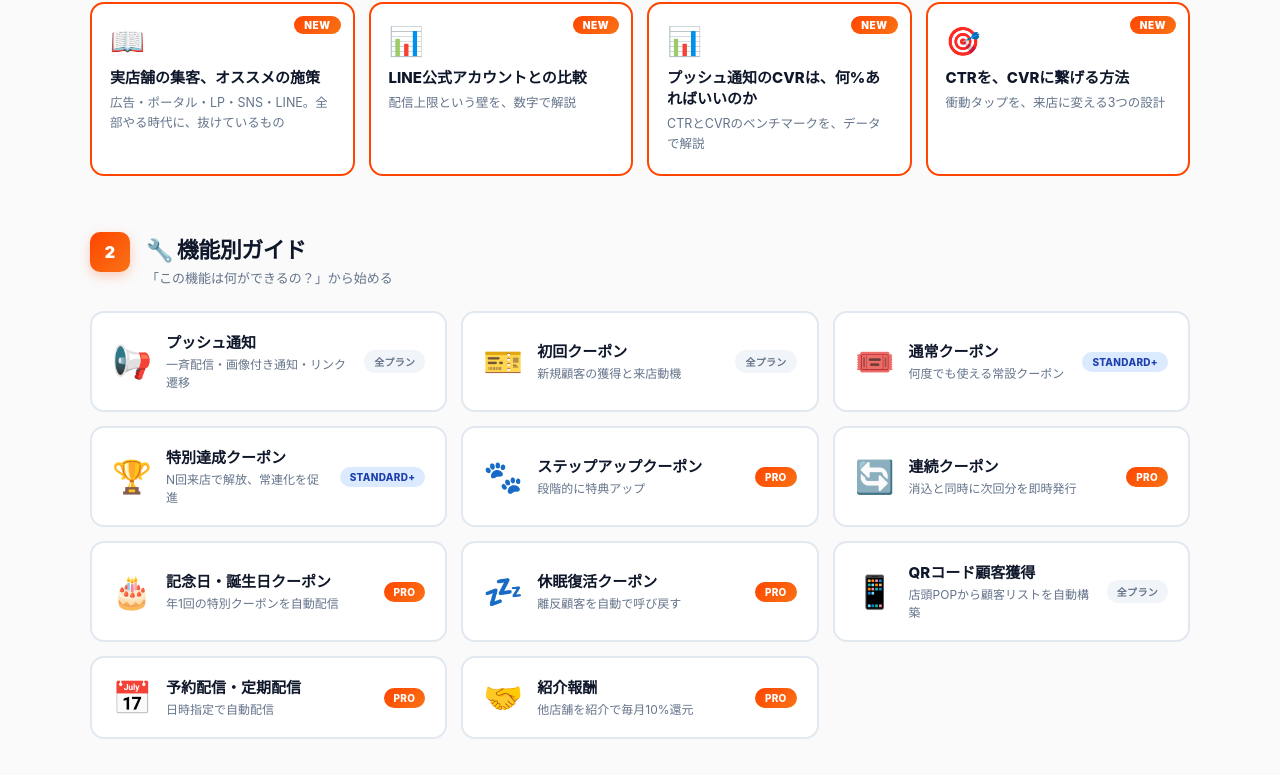
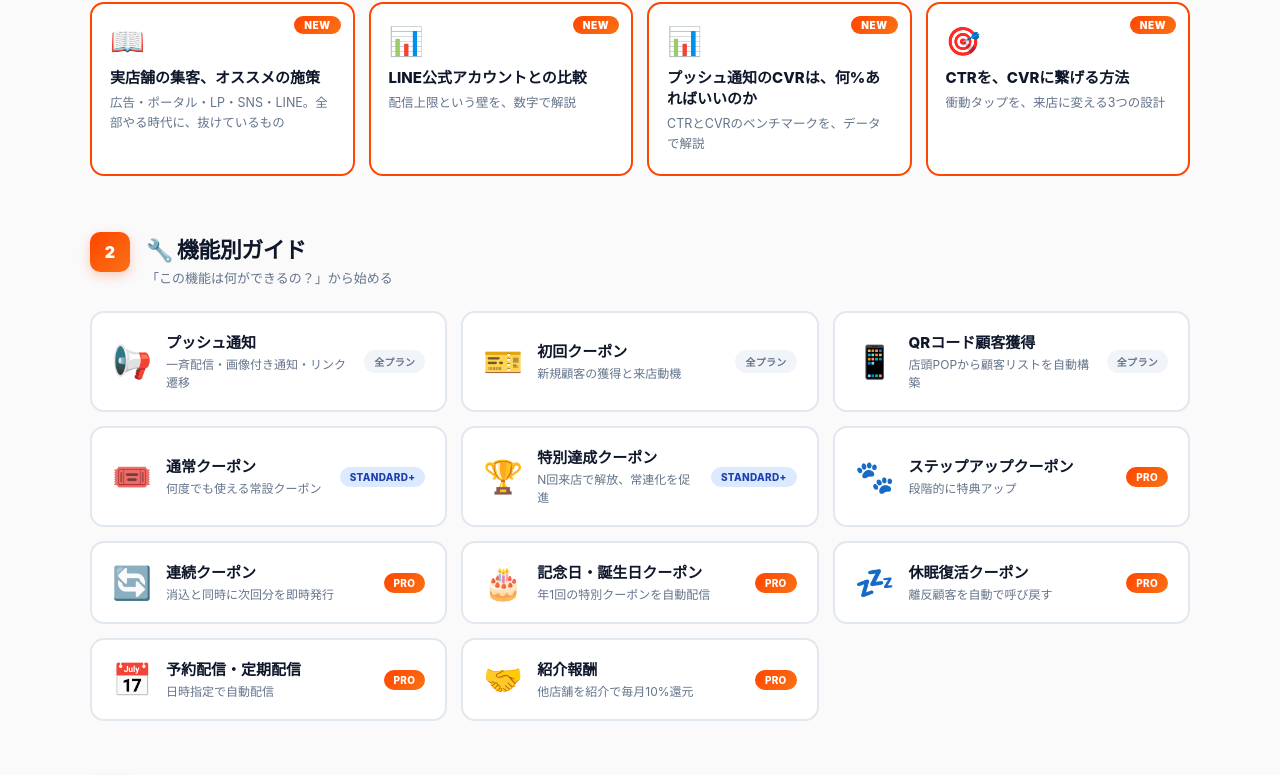
Before and after one commit to thellcishii-lang/push-taro, a Next.js app: page /guide in a window 1280 px wide. Shown: the part 472-1247 px from the top of the page. Built offline with nearby package versions, Linux system fonts and the light colour scheme; no server answers.

Commit message:
Update GuideClient.tsx

```diff
--- a/app/guide/GuideClient.tsx
+++ b/app/guide/GuideClient.tsx
@@ -87,6 +87,11 @@ export default function GuideClient() {
               <div className="g-feature-info"><h4>初回クーポン</h4><p>新規顧客の獲得と来店動機</p></div>
               <span className="g-feature-tag is-all">全プラン</span>
             </Link>
+            <Link href="/guide/features/qr-acquisition" className="g-feature-card">
+              <span className="g-feature-icon">📱</span>
+              <div className="g-feature-info"><h4>QRコード顧客獲得</h4><p>店頭POPから顧客リストを自動構築</p></div>
+              <span className="g-feature-tag is-all">全プラン</span>
+            </Link>
             <Link href="/guide/features/coupon-normal" className="g-feature-card">
               <span className="g-feature-icon">🎟️</span>
               <div className="g-feature-info"><h4>通常クーポン</h4><p>何度でも使える常設クーポン</p></div>
@@ -116,11 +121,6 @@ export default function GuideClient() {
               <span className="g-feature-icon">💤</span>
               <div className="g-feature-info"><h4>休眠復活クーポン</h4><p>離反顧客を自動で呼び戻す</p></div>
               <span className="g-feature-tag is-pro">PRO</span>
-            </Link>
-            <Link href="/guide/features/qr-acquisition" className="g-feature-card">
-              <span className="g-feature-icon">📱</span>
-              <div className="g-feature-info"><h4>QRコード顧客獲得</h4><p>店頭POPから顧客リストを自動構築</p></div>
-              <span className="g-feature-tag is-all">全プラン</span>
             </Link>
             <Link href="/guide/features/scheduled-push" className="g-feature-card">
               <span className="g-feature-icon">📅</span>
```
